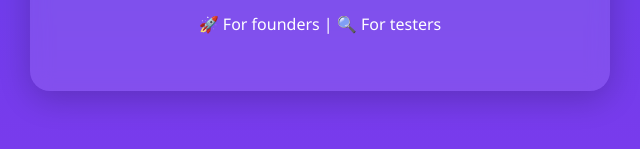
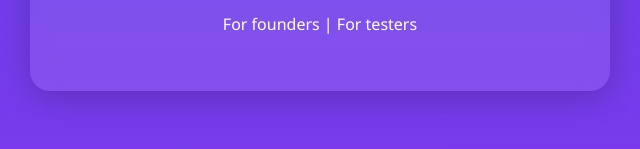
Before and after one commit to Jude248/betasm, a plain HTML site: page index.html in a window 1280 px wide. Shown: the part 641-790 px from the top of the page, 320-960 px from the left. Drawn offline with nearby package versions, Linux system fonts and the light colour scheme.

Commit message:
Update index.html

```diff
--- a/index.html
+++ b/index.html
@@ -31,7 +31,7 @@
 
             <div id="form-status"></div>
         </form>
-        <p>🚀 For founders | 🔍 For testers</p>
+        <p> For founders |  For testers</p>
     </div>
 
     <!-- Load EmailJS SDK -->
```
